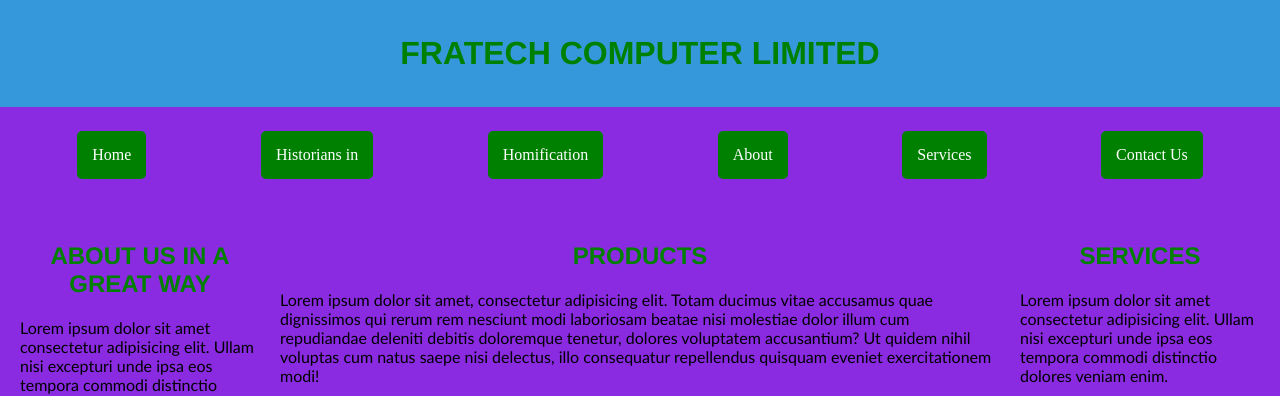
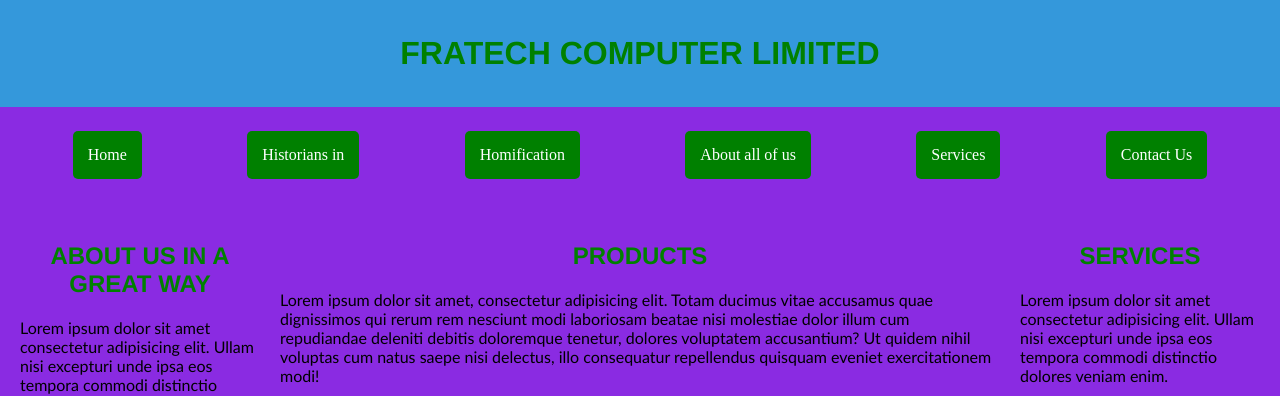
Before and after one commit to mzitoz/moshify, a website built with Parcel: page index.html in a window 1280 px wide. Shown: the top 396 px of the page. Built offline with nearby package versions, Linux system fonts and the light colour scheme.

Commit message:
update nav again

```diff
--- a/index.html
+++ b/index.html
@@ -15,7 +15,7 @@
         <a href="" class="navigation">Home</a>
         <a href="" class="navigation">Historians in</a>
         <a href="" class="navigation">Homification</a>
-        <a href="" class="navigation">About</a>
+        <a href="" class="navigation">About all of us</a>
         <a href="" class="navigation">Services</a>
         <a href="" class="navigation">Contact Us</a>
       </nav>
```
